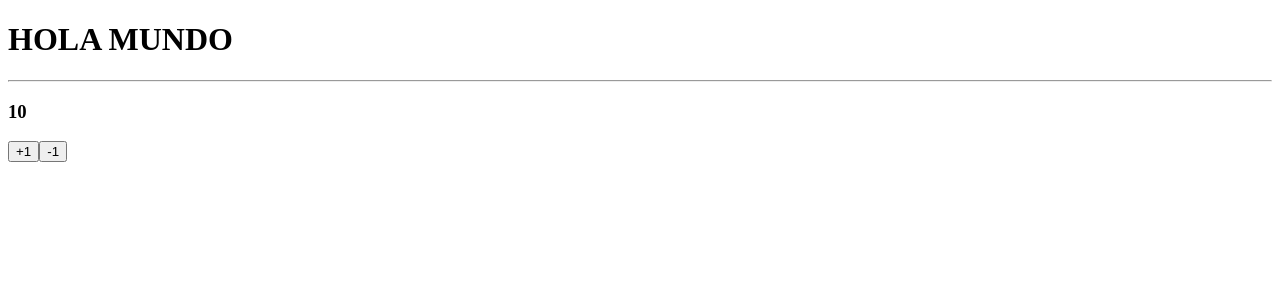
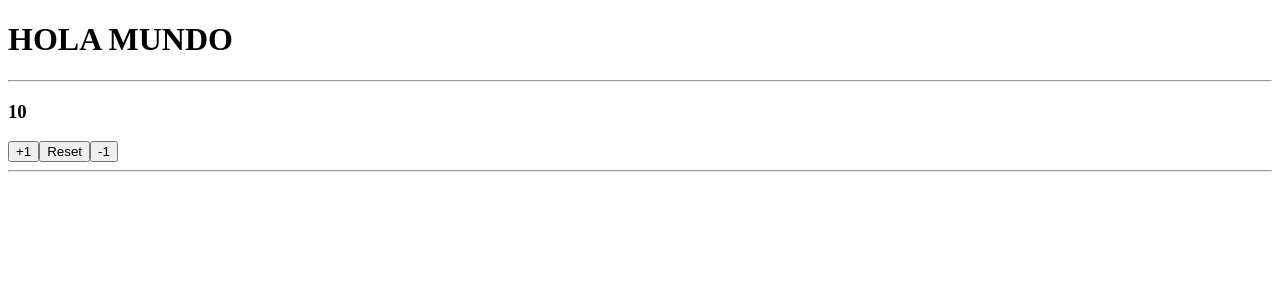
Before and after one commit to Jorge058/AngularC, an Angular app in the folder Angular-Curso/02-bases/: page / in a window 1280 px wide. Shown: the top 300 px of the page. Built offline with nearby package versions, Linux system fonts and the light colour scheme.

Commit message:
Contador

```diff
--- a/Angular-Curso/02-bases/src/app/app.component.html
+++ b/Angular-Curso/02-bases/src/app/app.component.html
@@ -5,7 +5,11 @@
 
 <!-- Le agregamos la propiedad click a nuestro elemento
 y ademas le asignamos el metodo para incrementar -->
-<button (click)="increaseBy()">+1</button>
-<button (click)="decreaseBy()">-1</button>
+<button (click)="increaseBy(+1)">+1</button>
+<button (click)="resetCounter()">Reset</button>
+<button (click)="increaseBy(-1)">-1</button>
 
+<hr>
+
+<app-counter></app-counter>
 <!-- Holaaaaaaaaaa -->
--- a/Angular-Curso/02-bases/src/app/app.component.ts
+++ b/Angular-Curso/02-bases/src/app/app.component.ts
@@ -11,11 +11,13 @@ export class AppComponent {
   public title: string = 'HOLA MUNDO';
   public counter: number = 10;
 
-  increaseBy():void{
-    this.counter += 1;
+  increaseBy(value: number):void{
+    this.counter += value;
   }
 
-  decreaseBy():void {
-    this.counter -= 1;
+  resetCounter(): void{
+    this.counter = 10
   }
+
+
 }
--- a/Angular-Curso/02-bases/src/app/app.module.ts
+++ b/Angular-Curso/02-bases/src/app/app.module.ts
@@ -3,10 +3,12 @@ import { BrowserModule } from '@angular/platform-browser';
 
 import { AppRoutingModule } from './app-routing.module';
 import { AppComponent } from './app.component';
+import { CounterComponent } from './counter/counter.component';
 
 @NgModule({
   declarations: [
-    AppComponent
+    AppComponent,
+    CounterComponent
   ],
   imports: [
     BrowserModule,
--- /dev/null
+++ b/Angular-Curso/02-bases/src/app/counter/counter.component.ts
@@ -0,0 +1,10 @@
+import { Component, } from "@angular/core";
+
+/* Hacemos que nuestra clase sea un componente con un decorador */
+@Component({
+  selector: 'app-counter',
+  template: ``
+})
+export class CounterComponent{
+
+}
```
